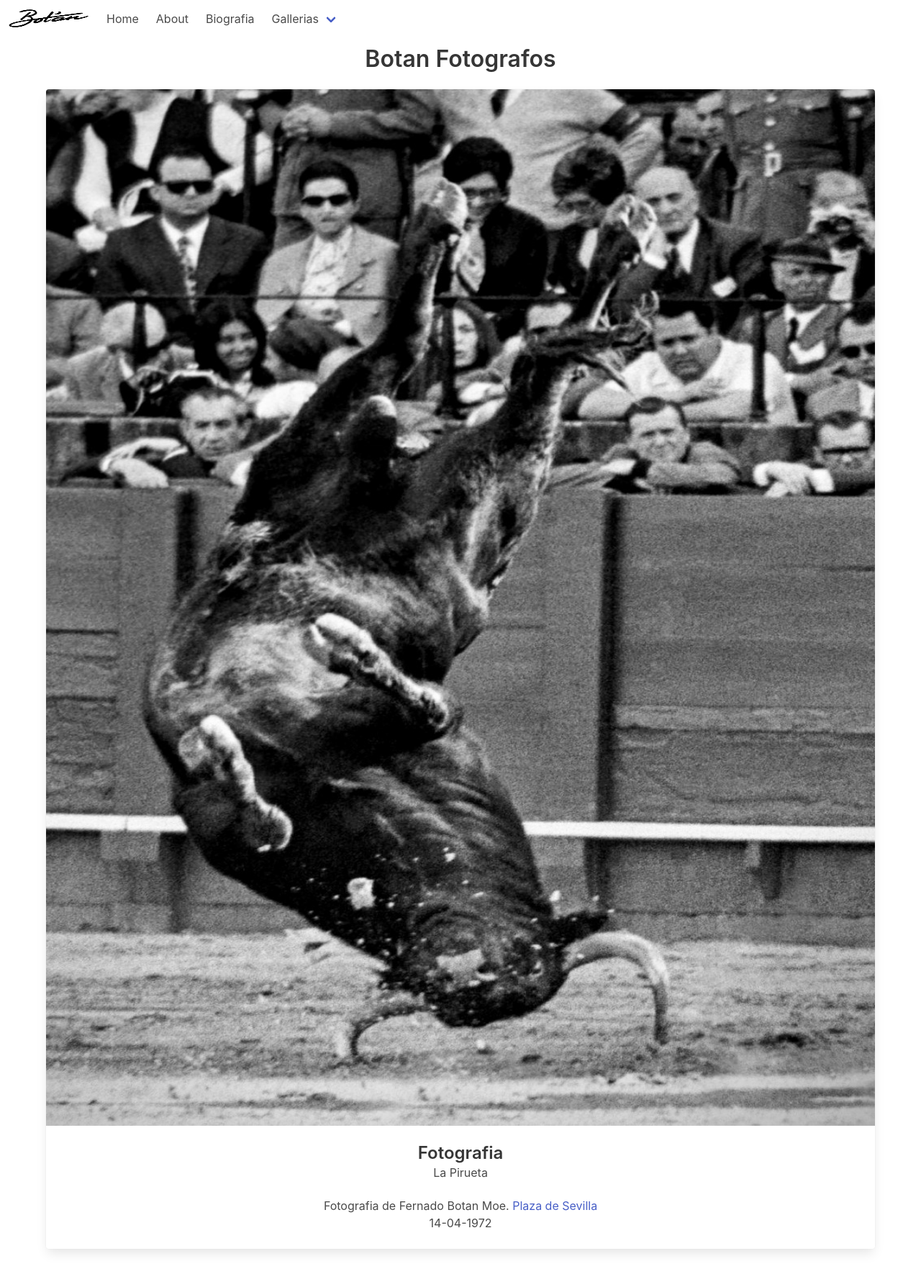
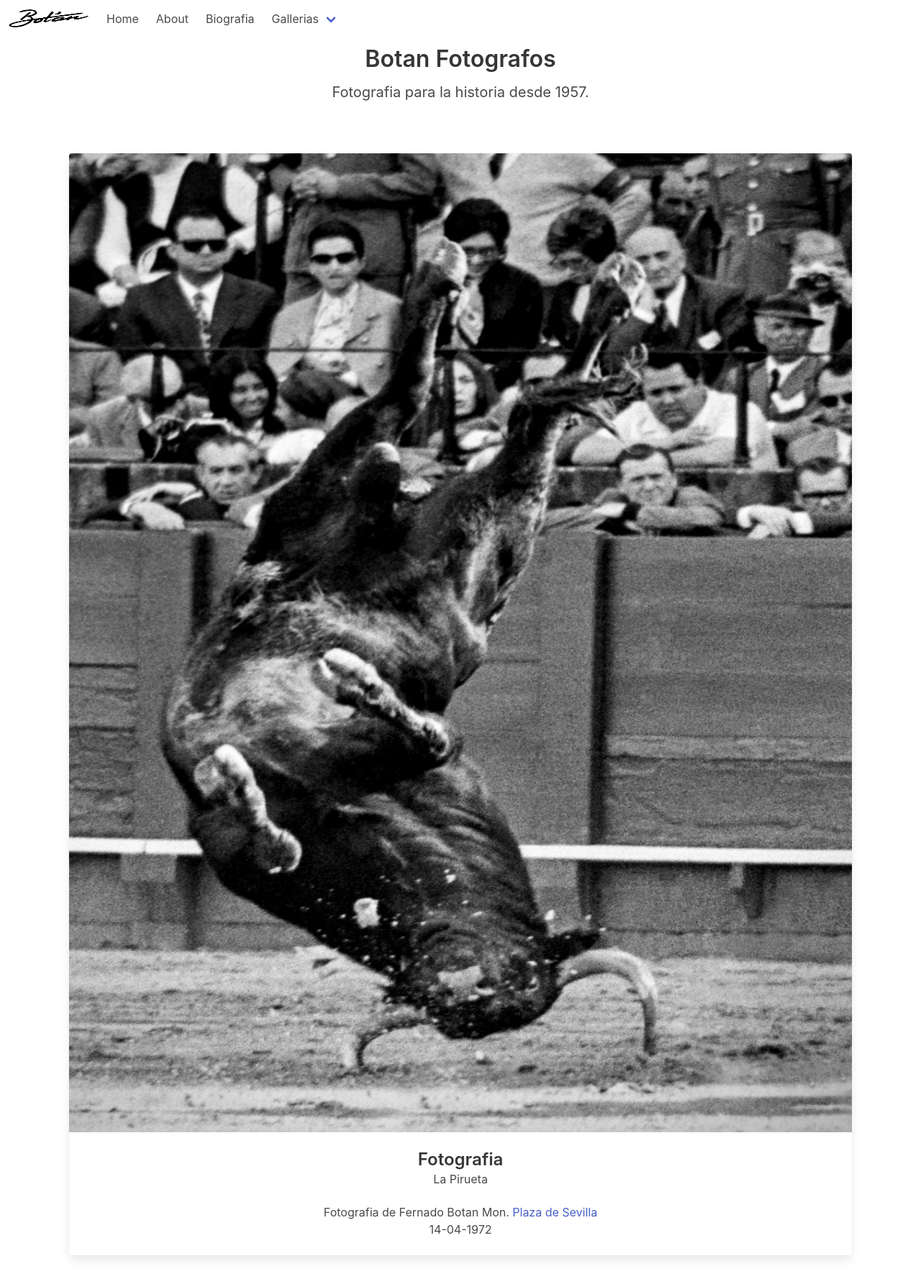
Before and after one commit to ojedabotansantiago/botanfotografos, a Next.js app: page / in a window 1280 px wide. Shown: the top 1788 px of the page at 72% size. Built offline with nearby package versions, Linux system fonts and the light colour scheme.

Commit message:
created home componetn

```diff
--- /dev/null
+++ b/components/HomeImage.tsx
@@ -0,0 +1,39 @@
+import CustomLink from './customLink';
+import Image from 'next/image';
+import images from '../public/logoBotanBlanco.jpg';
+import 'bulma/css/bulma.css';
+import pirueta from '../public/laPiruetaA.jpg';
+import React from 'react';
+export default function HomeImage() {
+  const imageLogo = images;
+
+  return (
+    <section className='hero '>
+      <div className='hero-body'>
+        <div className='container has-text-centered'>
+          <div className='card'>
+            <div className='card-image'>
+              <figure className='image is-4by5'>
+                <Image src={pirueta} alt='Placeholder image' width='480' height='690' />
+              </figure>
+            </div>
+            <div className='card-content'>
+              <div className='media'>
+                <div className='media-content'>
+                  <p className='title is-4'>Fotografia</p>
+                  <p className='subtitle is-6'>La Pirueta</p>
+                </div>
+              </div>
+
+              <div className='content'>
+                Fotografia de Fernado Botan Mon. <a>Plaza de Sevilla</a>
+                <br />
+                <time dateTime='1972-04-14'>14-04-1972</time>
+              </div>
+            </div>
+          </div>
+        </div>
+      </div>
+    </section>
+  );
+}
--- a/pages/index.tsx
+++ b/pages/index.tsx
@@ -2,40 +2,16 @@ import Head from 'next/head';
 import Image from 'next/image';
 
 import Header from '../components/header';
-import pirueta from '../public/laPiruetaA.jpg';
+import HomeImage from '../components/HomeImage';
 
 export default function Home() {
   return (
     <>
       <Header />
-
-      <section className='hero is-fullheight-with-navbar mt-4'>
-        <div className='hero-body'>
-          <div className='container has-text-centered'>
-            <p className='title'>Botan Fotografos</p>
-            <div className='card'>
-              <div className='card-image'>
-                <figure className='image is-4by5'>
-                  <Image src={pirueta} alt='Placeholder image' width='480' height='690' />
-                </figure>
-              </div>
-              <div className='card-content'>
-                <div className='media'>
-                  <div className='media-content'>
-                    <p className='title is-4'>Fotografia</p>
-                    <p className='subtitle is-6'>La Pirueta</p>
-                  </div>
-                </div>
-
-                <div className='content'>
-                  Fotografia de Fernado Botan Moe. <a>Plaza de Sevilla</a>
-                  <br />
-                  <time dateTime='1972-04-14'>14-04-1972</time>
-                </div>
-              </div>
-            </div>
-          </div>
-        </div>
+      <section className='section is-fullheight-with-navbar'>
+        <h1 className='title has-text-centered'>Botan Fotografos</h1>
+        <h2 className='subtitle has-text-centered pt-3'>Fotografia para la historia desde 1957.</h2>
+        <HomeImage />
       </section>
     </>
   );
```
